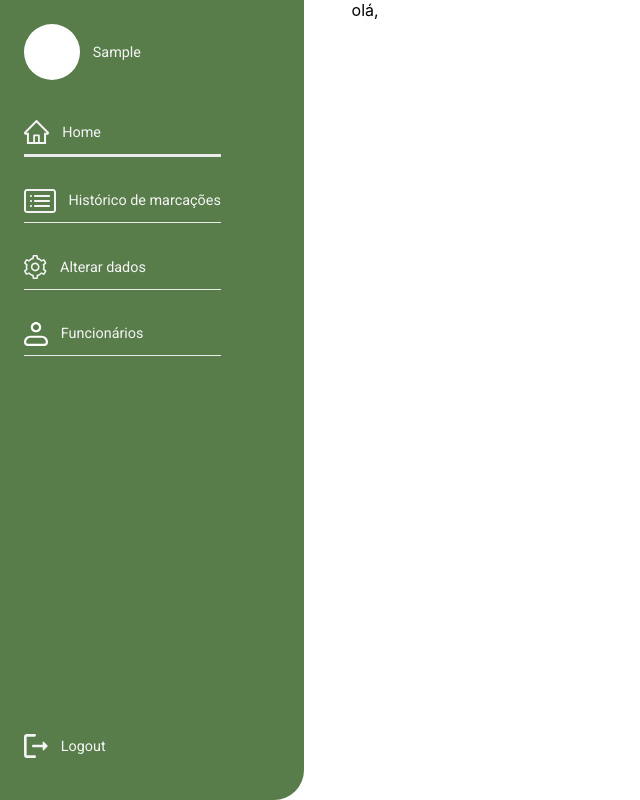
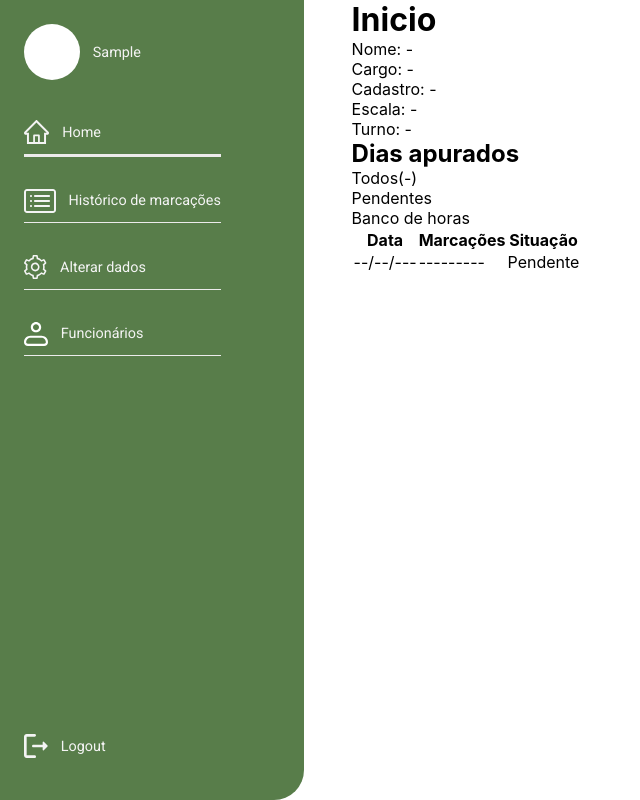
Before and after one commit to Brunowcst/sistemadecontroledepontos, a React (Create React App) app in the folder src/front-end/front-repy/: page /home in a window 1280 px wide. Shown: the whole page, without its empty margins (0-640 px from the left). Built offline with nearby package versions, Linux system fonts and the light colour scheme; sample sign-in values are in the browser's storage.

Commit message:
Tabela de informações

```diff
--- a/src/front-end/front-repy/src/pages/Home.js
+++ b/src/front-end/front-repy/src/pages/Home.js
@@ -7,7 +7,45 @@ function Home() {
 
     return (
         <div className={styles.grid}>
-            olá, {name}
+            <h1>Inicio</h1>
+            <section className={styles.sectionUser}>
+                <div className={styles.sectionContainers}>
+                    <p>Nome: -</p>
+                    <p>Cargo: -</p>
+                </div>
+
+                <div className={styles.sectionContainers}>
+                    <p>Cadastro: -</p>
+                </div>
+
+                <div className={styles.sectionContainers}>
+                    <p>Escala: -</p>
+                    <p>Turno: -</p>
+                </div>
+            </section>
+
+            <section className={styles.sectionInformations}>
+                <h2>Dias apurados</h2>
+                <div className={styles.navInformations}>
+                    <p>Todos(-)</p>
+                    <p>Pendentes</p>
+                    <p>Banco de horas</p>
+                </div>
+
+                <table>
+                    <tr>
+                        <th>Data</th>
+                        <th>Marcações</th>
+                        <th>Situação</th>
+                    </tr>
+                    <tr>
+                        <td>--/--/---</td>
+                        <td>---------</td>
+                        <td>Pendente</td>
+                    </tr>
+                </table>
+
+            </section>
         </div>
     );
 }
```
